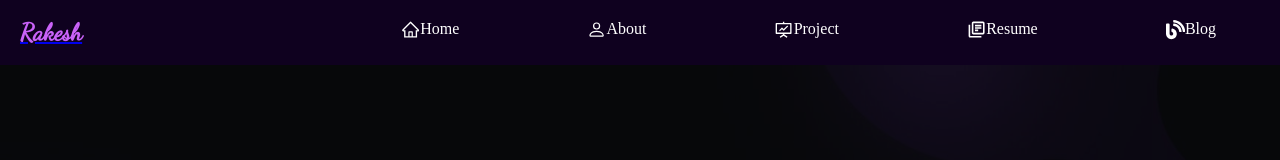
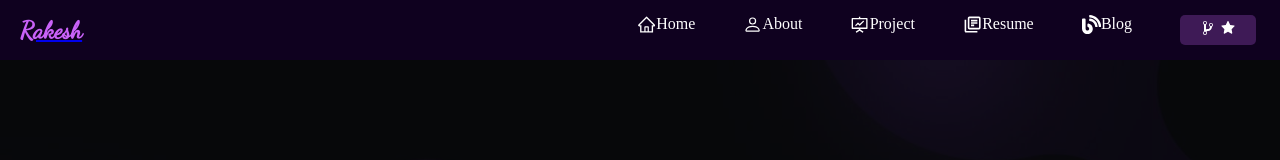
Before and after one commit to Rakesh-99/Portfolio, a React (Create React App) app: page / in a window 1280 px wide. Shown: the top 160 px of the page. Built offline with nearby package versions, Linux system fonts and the light colour scheme.

Commit message:
Added a navlink to the source code

```diff
--- a/src/Components/NavBar/NavBar.css
+++ b/src/Components/NavBar/NavBar.css
@@ -5,7 +5,7 @@
   display: flex;
   justify-content: space-between;
   align-items: center;
-  padding: 18px 0;
+  padding: 15px 0;
   position: sticky;
   top: 0;
   left: 0;
@@ -15,6 +15,21 @@
 .reactNavIcons {
   color: #fff;
   font-size: 1.2rem;
+}
+.reactNavIcons.gitBranch {
+  border: 1px solid #fff;
+  padding: 4px 20px;
+  background-color: rgba(201, 98, 248, 0.255);
+  border: none;
+  border-radius: 5px;
+  transition: 0.3s;
+
+}
+.reactNavIcons.gitBranch:hover{
+  transform:translateY(-2px);
+  transition: 0.3s;
+  background-color: rgba(201, 98, 248, 0.414);
+
 }
 .navContainer.bg {
   backdrop-filter: blur(8px);
@@ -34,7 +49,7 @@
 }
 .navUl li {
   list-style: none;
-  padding: 0 4rem;
+  padding: 0 1.5rem;
   display: flex;
 }
 .navUl li a {
--- a/src/Components/NavBar/NavBar.js
+++ b/src/Components/NavBar/NavBar.js
@@ -6,6 +6,8 @@ import { AiOutlineFundProjectionScreen, AiOutlineHome } from "react-icons/ai";
 import { FaBars, FaTimes } from 'react-icons/fa';
 import { MdOutlineLibraryBooks } from 'react-icons/md';
 import { FaBlog } from 'react-icons/fa'
+import { AiFillStar } from 'react-icons/ai';
+import { GoGitBranch } from 'react-icons/go';
 
 const NavBar = () => {
 
@@ -59,6 +61,12 @@ const NavBar = () => {
                     <span className='reactNavIcons'> <FaBlog /> </span>
                     <Link to={'/blog'}>Blog</Link>
                 </li>
+
+                <li>
+                    <span className='reactNavIcons gitBranch'>
+                        <Link to={'https://github.com/Rakesh-99/React-Personal-Portfolio-'}> <GoGitBranch/> <AiFillStar/> </Link>
+                    </span>
+                </li>
             </ul>
 
             <div className="hamBurger" onClick={clickHandler}>
```
